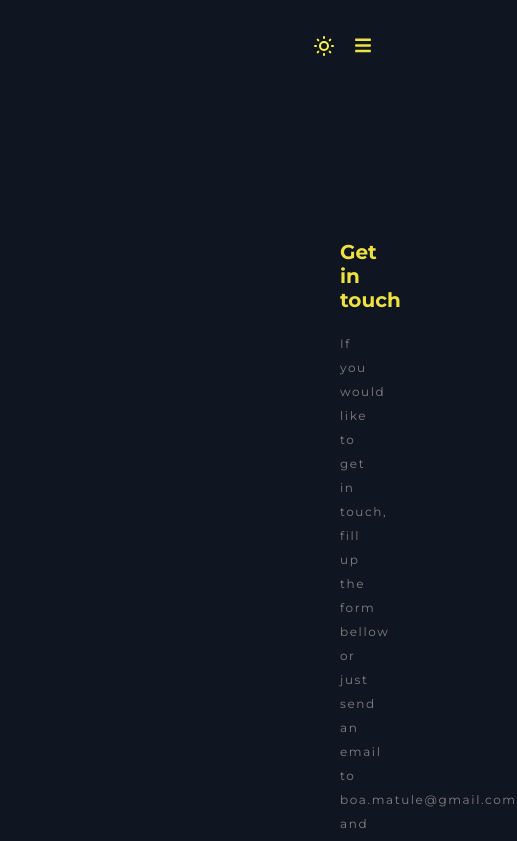
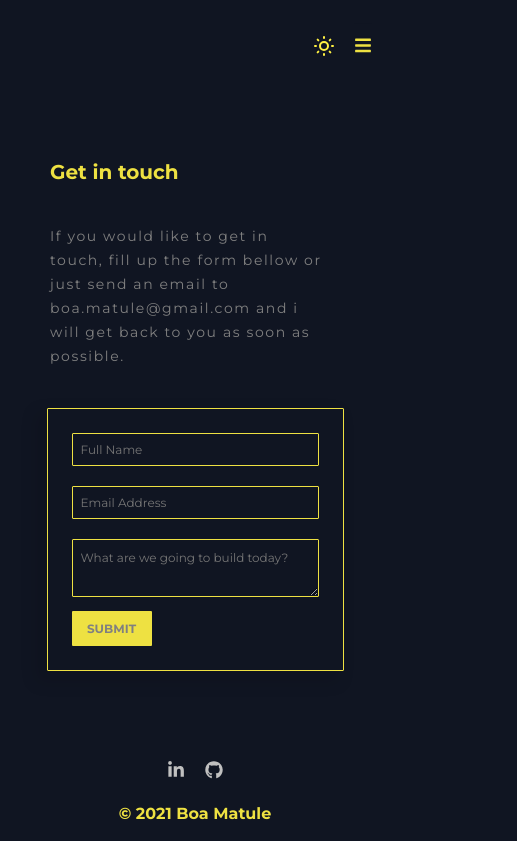
Before and after one commit to boamatule/portfolio2.0, a React (Create React App) app: page /contact in a window 390 px wide. Shown: the top 841 px of the page, 517 px wide, since content can reach past the window. Built offline with nearby package versions, Linux system fonts and the light colour scheme; the HTML template or start-up script is replaced by a standard one.

Commit message:
Fix the contactpage responsiveness. WIP

```diff
--- a/src/Pages/ContactPage/ContactPageStyles.js
+++ b/src/Pages/ContactPage/ContactPageStyles.js
@@ -7,12 +7,13 @@ import { Container, Button } from '../../global-styles';
 
 export const ContactContainer = styled(Container)`
   /* width: 600px; */
-  /* padding: 40px 80px 0px 100px; */
   /* justify-content: center; */
   margin-top: 80px;
   ${Container}
   @media screen and (max-width: 760px) {
-    padding: 0px 0px 0px 0px;
+    /* padding: 0px 0px 0px 100px;
+    display: flex;
+    align-items: center; */
   }
 `;
 
@@ -31,11 +32,11 @@ export const ContactWrapper = styled.div`
   /* height: 600px; */
   /* background: ${({ lightBg }) => (lightBg ? '#fff' : '#101522')}; */
 
-  @media screen and (max-width: 760px) {
-    padding: 80px 80px 0px 10px;
+  /* @media screen and (max-width: 760px) {
+    padding: 0px 0px 0px 10px;
     display: flex;
-    align-items: flex-start;
-  }
+    align-items: center;
+  } */
 `;
 
 export const Description = styled.p`
@@ -48,7 +49,11 @@ export const Description = styled.p`
   font-weight: normal;
 
   @media screen and (max-width: 760px) {
-    font-size: 12px;
+    /* display: flex; */
+    font-size: 14px;
+    padding: 0px 0px 0px 20px;
+    justify-content: flex-start;
+    max-width: 90%;
   }
 `;
 
@@ -65,11 +70,9 @@ export const Title = styled.h3`
 
   @media screen and (max-width: 760px) {
     font-size: 20px;
-    /* padding: 0px 0px 0px 0px; */
-    /* display: flex;
-    align-items: center;
-    justify-content: center; */
-    /* text-align: flex-start; */
+    padding: 0px 0px 40px 20px;
+    justify-content: flex-start;
+    max-width: 90%;
   }
 `;
 
@@ -82,6 +85,11 @@ export const Form = styled.form`
   border-radius: 1px;
   box-shadow: -8px 8px 16px 4px rgba(0, 0, 0, 0.1);
   background: transparent;
+
+  @media screen and (max-width: 760px) {
+    max-width: 90%;
+    /* padding: 50px 0px 0px 0px; */
+  }
 `;
 
 export const FormWrapper = styled.div`
@@ -115,7 +123,7 @@ export const Input = styled.input`
 
   @media screen and (max-width: 760px) {
     font-size: 12px;
-    /* padding: 8px 120px 2px 0px; */
+    /* padding: 0px 0px 0px 0px; */
   }
 `;
 
@@ -140,7 +148,7 @@ export const TextArea = styled.textarea`
 
   @media screen and (max-width: 760px) {
     font-size: 12px;
-    padding: 50px 0px 0px 0px;
+    /* padding: 50px 0px 0px 0px; */
   }
 `;
 
```
